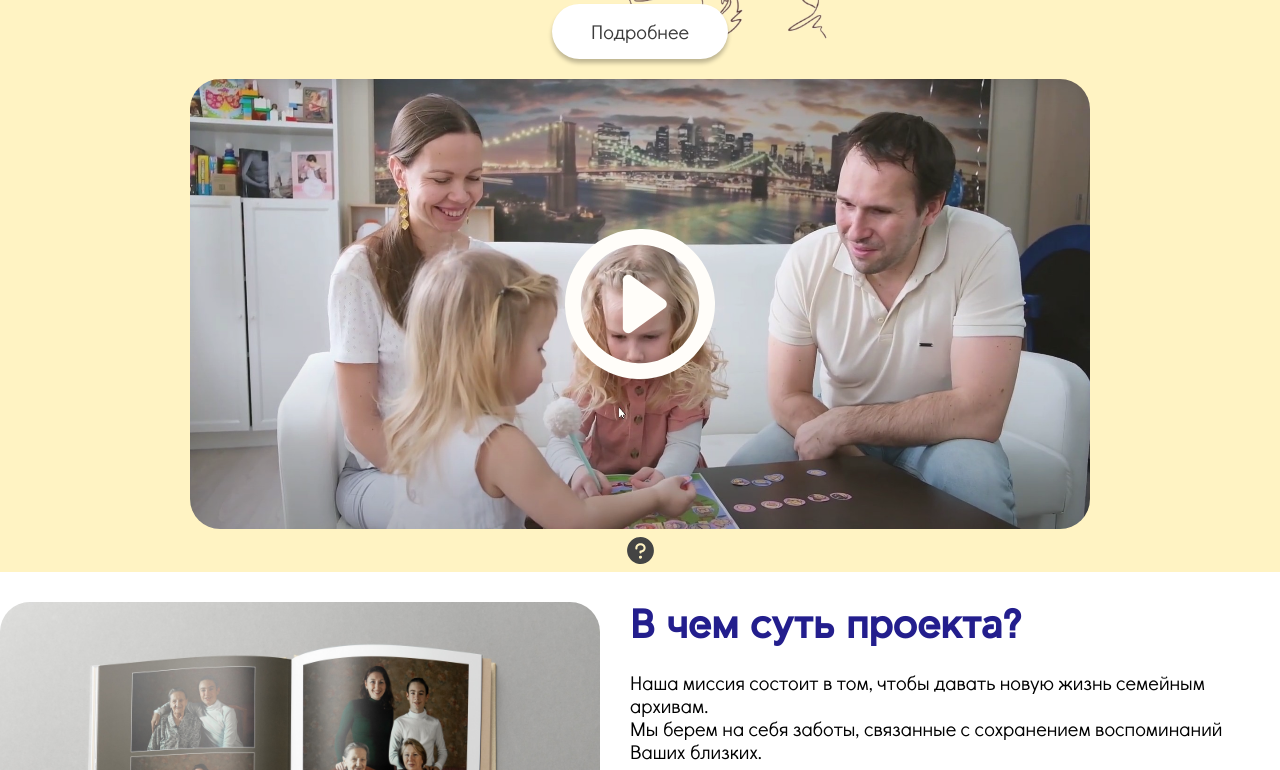
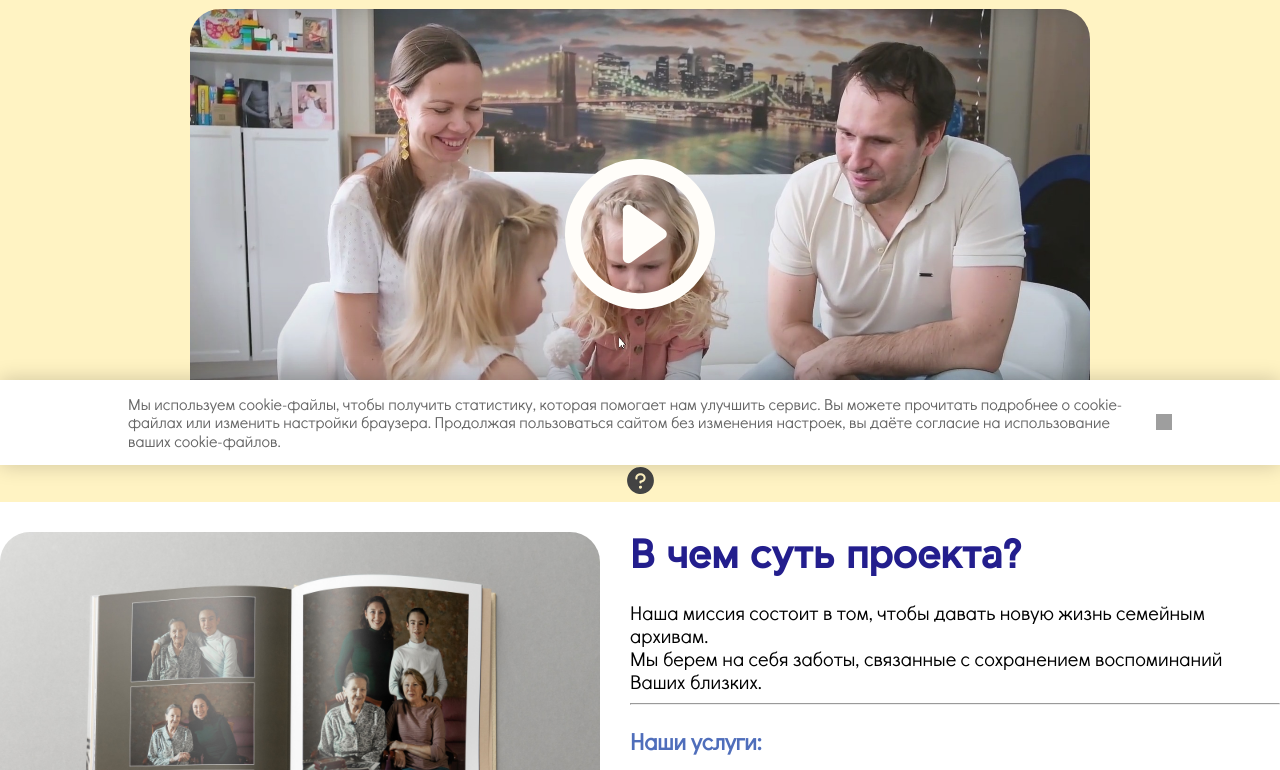
Before and after one commit to PeterSkwortsov/history-4, a plain HTML site: page index.html in a window 1280 px wide. Shown: the part 335-1105 px from the top of the page. Drawn offline with Linux system fonts and the light colour scheme; grey boxes are pictures that could not be loaded.

Commit message:
+куки и плавный скролл по элементам(есть ошибка)

```diff
--- a/biography/style.css
+++ b/biography/style.css
@@ -27,6 +27,10 @@ p {
 	font-size: 16px;
 }
 
+a {
+	text-decoration-line: none;
+	text-decoration: none;
+}
 h2 {
 	font-family: 'SANTELLO', sans-serif;
 	font-size: 20px;
@@ -62,6 +66,8 @@ h2 {
     align-content: space-around;
     flex-direction: column-reverse;
 	color: #fff;
+	text-decoration-line: none;
+	text-decoration: none;
 	  }
 	  /* h1:hover{
 	   color: #4F6EBB;
@@ -549,6 +555,8 @@ input[type=range]::-webkit-slider-runnable-track {
     color: #ffffff;
     font-size: 50px;
 	font-family: 'SANTELLO', sans-serif;
+	text-decoration-line: none;
+	text-decoration: none;
 }
 .main {
     max-width: 1600px;
--- a/index.html
+++ b/index.html
@@ -16,6 +16,7 @@
     <script src="js/accardeon.js" defer></script>
     <script src="js/openCard.js" defer></script>
     <script src="js/gipArrow.js" defer></script>
+    <script src="js/cooke.js" defer></script>
 
     <!-- подключение бургер меню-->
 
@@ -45,7 +46,6 @@
                 <h1><span>проект</span><br>История Семьи</h1>
                 <h2>Сохраним биографию вашей семьи для потомков</h2>
                 <img src="./img/ilustration-transformed.png" alt="Илюстрация семьи" class="ilustration">
-                <button class="button-info">Подробнее</button>
             </header>
 
 
@@ -97,9 +97,9 @@
                 <h2>Варианты биографии</h2>
                 <span>У нас есть 3 основных формата сохранения семейной истории.</span>
 
-                <div class="biografy_book-2">
+                <div class="biografy_book-2" id="chapter2">
                     <div class="biografy_discription-1">
-                        <a href="biography/biography.html"><h3><a id="chapter2"></a>Биография в книге<div class="arrow"></div></h3></a>
+                        <a href="./biography/biography.html"><h3>Биография в книге<div class="arrow"></div></h3></a>
                         <b>Сохранение вашей семейной истории в
                             красивой книге с текстом и фотографиями.
                         </b>
@@ -172,7 +172,7 @@
 
                 <h5><b>Главная идея фильма - объединить поколения одной
                         семьи.</b></h5>
-                <button class="button-info-book-wite">Подробнее</button>
+                <a href="./film/film.html" class="button-info-book-wite">Подробнее</a>
             </div>
             <h3 id="chapter5" class="super_proect-title">Почему нам доверяют?</h3>
 
@@ -398,7 +398,24 @@
             </div>
 
 
-        </div>
+
+
+
+
+
+
+
+
+
+
+               <div class="messages_cookies">
+	<div class="messages_cookies-wrp">
+		<a href="#" class="messages_cookies-close"></a>
+		Мы используем cookie-файлы, чтобы получить статистику, которая помогает нам улучшить
+		сервис. Вы можете прочитать подробнее о cookie-файлах или изменить настройки браузера. Продолжая пользоваться
+		сайтом без изменения настроек, вы даёте согласие на использование ваших cookie-файлов.
+	</div>
+</div>
 
 
 
--- a/input.scss
+++ b/input.scss
@@ -593,6 +593,10 @@ body {
 	font-size: 20px;
 	font-style: normal;
 	font-weight: 400;
+
+	display: flex;
+    align-items: center;
+    justify-content: center;
   }
 
 .film {
@@ -1287,3 +1291,37 @@ ul {
 .none {
 	display: none;
 }
+
+
+// куки
+
+.messages_cookies {
+	position: fixed;
+	bottom: 0;
+	left: 0;
+	width: 100%;
+	height: auto;
+	overflow: hidden;
+	background-color: white;
+	box-shadow: 0 0 20px rgba(0, 0, 0, 0.2);
+	z-index: 1000;
+	color: #666;
+	padding: 15px 0;
+	font-size: 16px;
+}
+.messages_cookies-wrp {
+	position: relative;
+	width: 80%;
+	margin: 0 auto;
+}
+.messages_cookies-close {
+	position: absolute;
+	top: 0;
+	bottom: 0;
+	right: -20px;
+	display: inline-block;
+	width: 16px;
+	height: 16px;
+	margin: auto 0;
+	background: url(https://snipp.ru/img/сlose.png) 0 0 no-repeat;
+}
--- a/js/accardeon.js
+++ b/js/accardeon.js
@@ -31,3 +31,21 @@ res.addEventListener('click', function (el) {
   content.classList.toggle('content-menu-active')
 
 })
+
+
+// плавный скролл
+
+const smoothLinks = document.querySelectorAll("a[href^='#']");
+for (let smoothLink of smoothLinks) {
+    smoothLink.addEventListener("click", function (e) {
+        e.preventDefault();
+        const id = smoothLink.getAttribute("href");
+
+        document.querySelector(id).scrollIntoView({
+            behavior: "smooth",
+            block: "start"
+        });
+    });
+};
+
+// куки
--- /dev/null
+++ b/js/cooke.js
@@ -0,0 +1,7 @@
+
+let cooke = document.querySelector('.messages_cookies');
+let cookeBtn = document.querySelector('.messages_cookies-close');
+
+cookeBtn.addEventListener('click', function () {
+    cooke.style.display = 'none'
+})
--- a/js/openCard.js
+++ b/js/openCard.js
@@ -33,8 +33,11 @@ popUpClose.forEach((event) => {
         popUp.style.display = 'none';
         document.body.style.position = '';
         document.body.style.top = '';
+
     })
 })
+
+// исправление бага закрытия картинки
 
 
 
```
Also changed, not shown: input.css.
